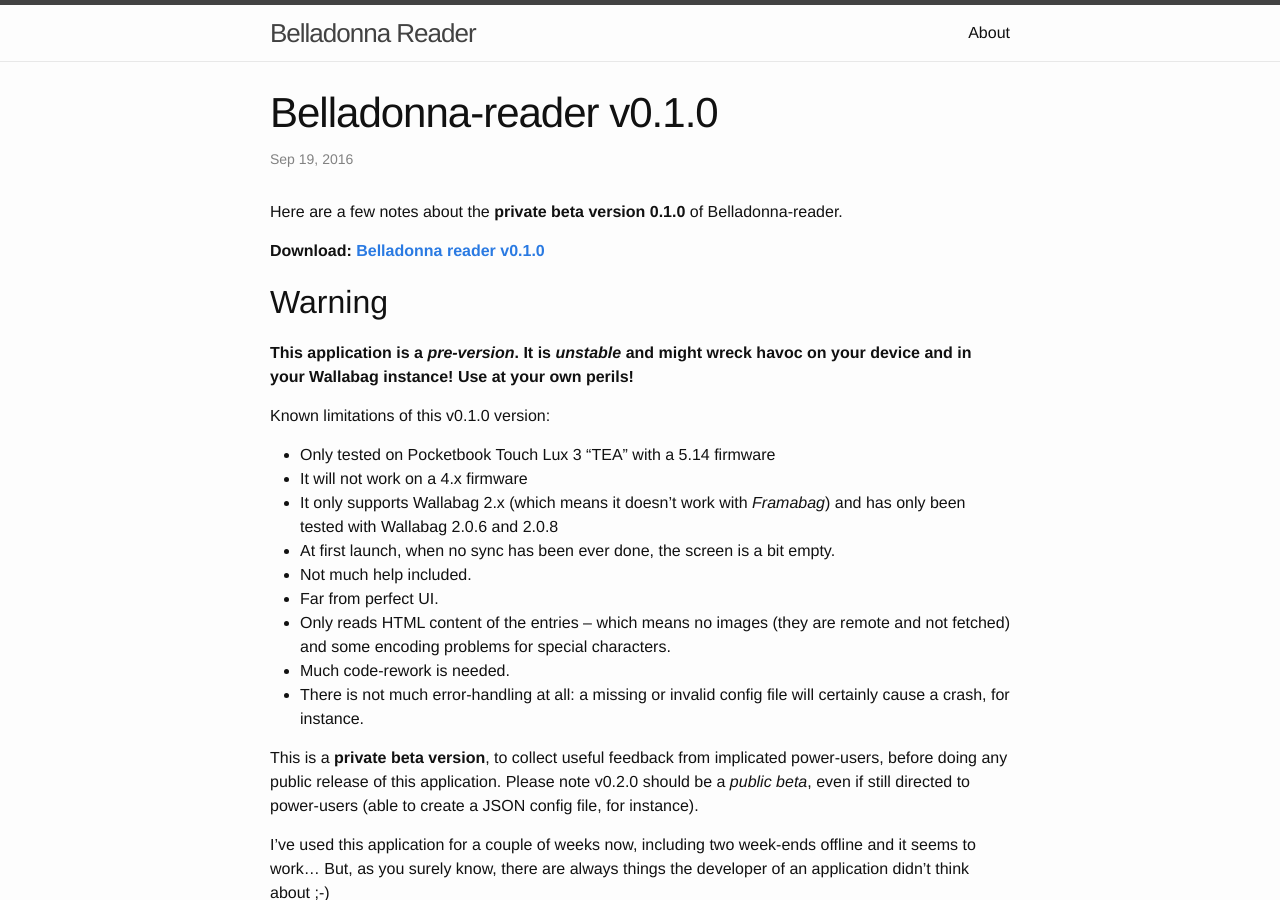
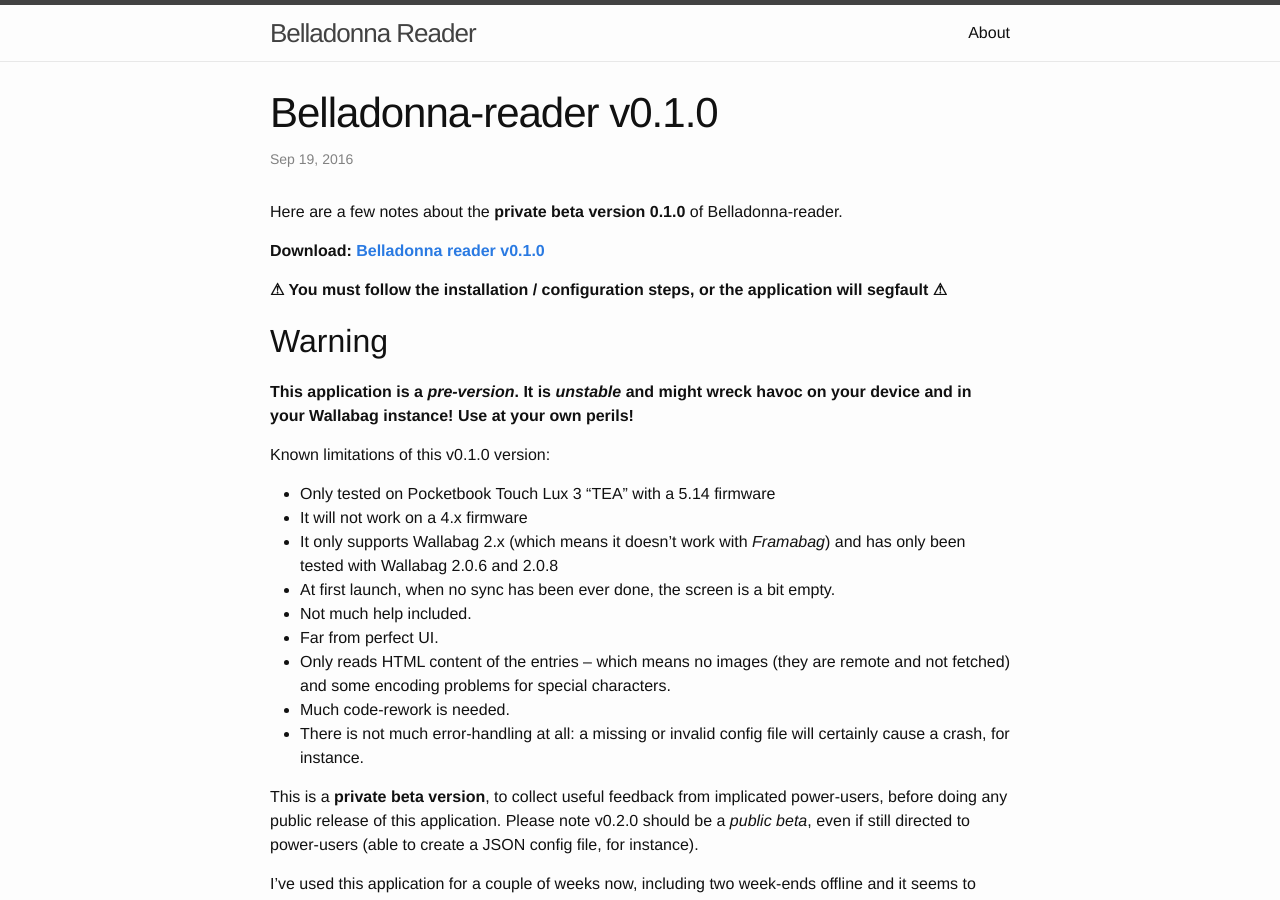
Before and after one commit to pmartin/plop-reader, a Jekyll site: the page built from docs/_posts/2016-09-19-install-v0.1.0.md, in a window 1280 px wide and 900 px high. Built offline with Jekyll 4.4.1, drawn with Linux system fonts in a browser that asks for light colours.

Commit message:
add warning

```diff
--- a/docs/_posts/2016-09-19-install-v0.1.0.md
+++ b/docs/_posts/2016-09-19-install-v0.1.0.md
@@ -7,6 +7,8 @@
 Here are a few notes about the **private beta version 0.1.0** of Belladonna-reader.
 
 **Download: [Belladonna reader v0.1.0](http://extern.pascal-martin.fr/belladonna-reader/v0.1.0/belladonna.app)**
+
+**⚠ You must follow the installation / configuration steps, or the application will segfault ⚠**
 
 ## Warning
 
```
